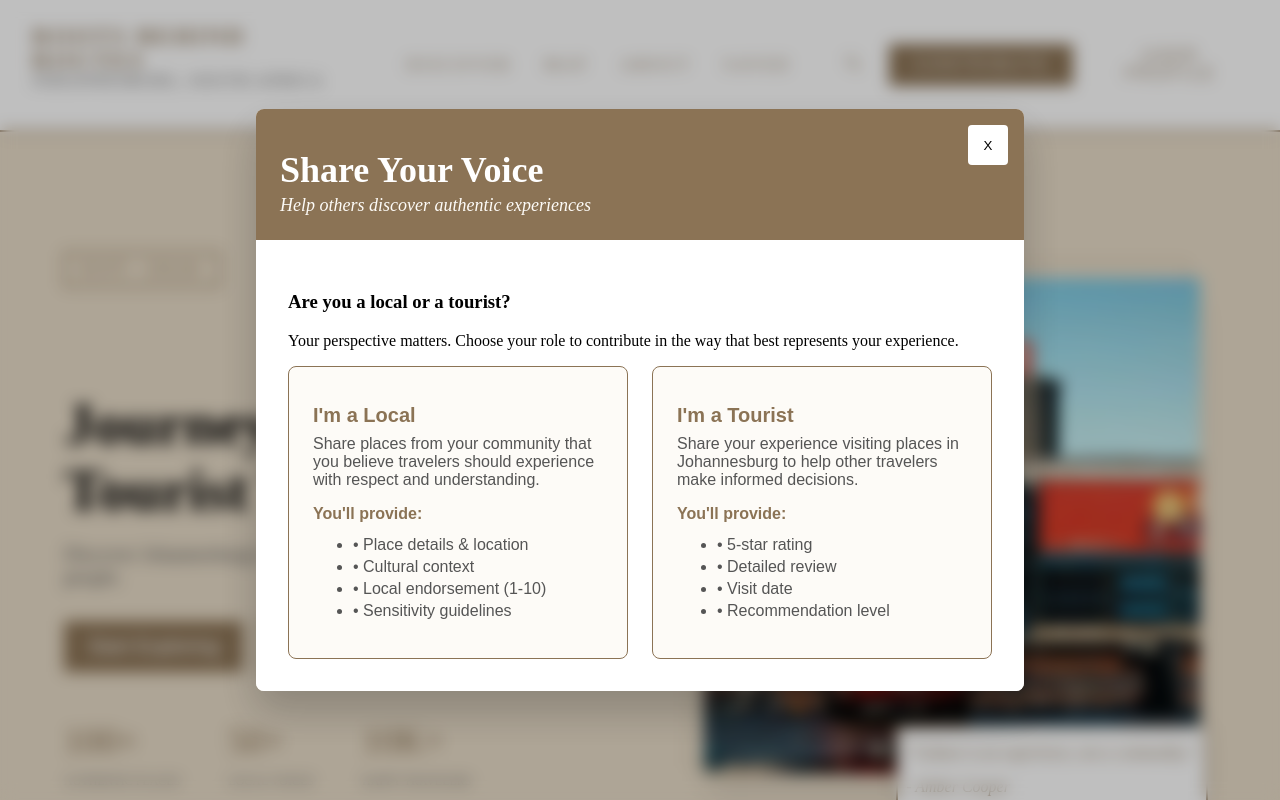
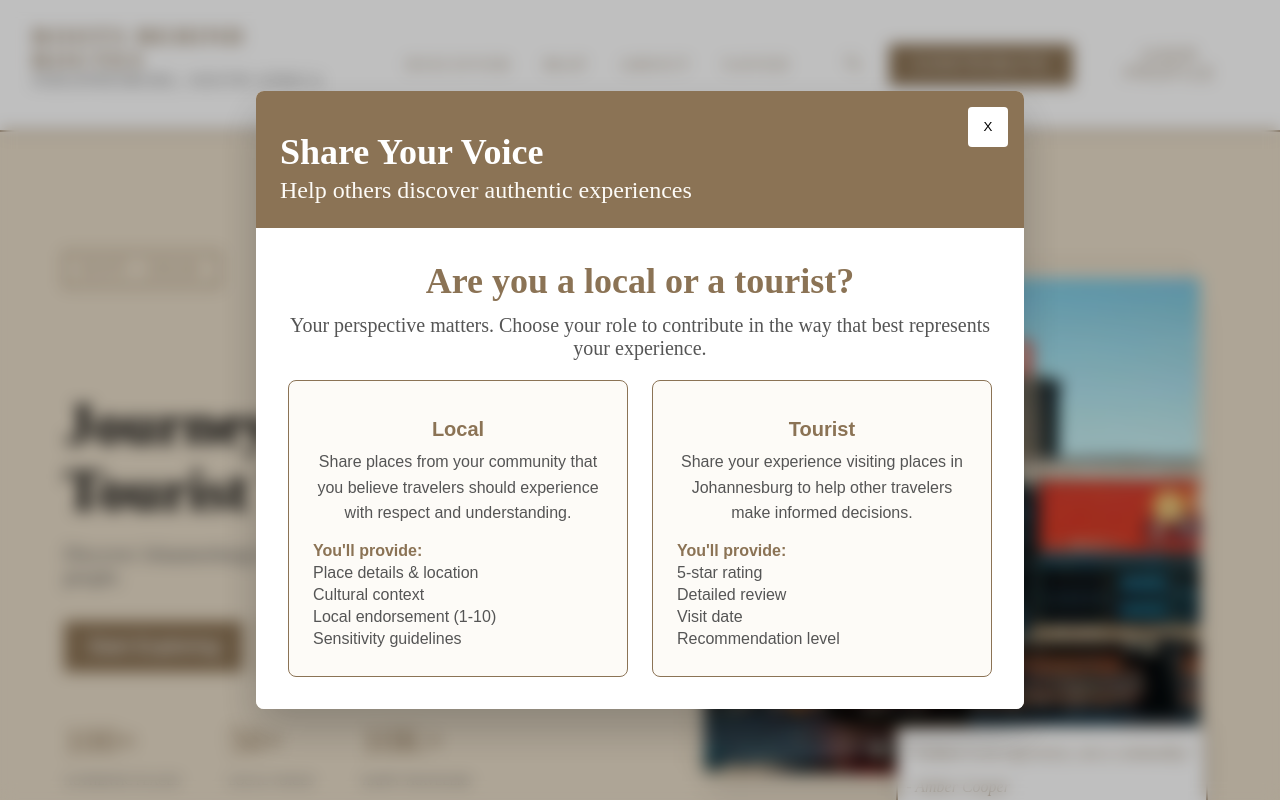
Before and after one commit to AmberCooper23/RootsBehindRoutes, a React app in the folder frontend/: page / in a window 1280 px wide. Both pictures are taken after a click on the button "CONTRIBUTE". Shown: the top 800 px of the page. Built offline with nearby package versions, Linux system fonts and the light colour scheme; the HTML template or start-up script is replaced by a standard one.

Commit message:
contribute modal fixing

```diff
--- a/frontend/package.json
+++ b/frontend/package.json
@@ -10,6 +10,7 @@
     "preview": "vite preview"
   },
   "dependencies": {
+    "lucide-react": "^1.16.0",
     "react": "^19.2.6",
     "react-dom": "^19.2.6",
     "react-router": "^7.15.1",
--- a/frontend/src/components/ContributeModal/ContributeModal.css
+++ b/frontend/src/components/ContributeModal/ContributeModal.css
@@ -75,8 +75,7 @@
 
 .contributeModalSubtitle {
   color: var(--light-secondary-cont-colour);
-  font-size: var(--font-xs);
-  font-style: italic;
+  font-size: var(--font-md);
   margin: 0;
 }
 
@@ -127,6 +126,55 @@
 .contributeModalTextarea {
   resize: none;
   min-height: 6rem;
+}
+
+.contributeModalTextareaHint {
+  font-size: var(--font-sm);
+  color: var(--light-primary-cont-color);
+  margin: 0.5rem;
+}
+
+.contributeModalRadioGroup {
+  display: flex;
+  flex-direction: column;
+  gap: 0.75rem;
+}
+
+.contributeModalRadioLabel {
+  display: flex;
+  align-items: center;
+  gap: 0.75rem;
+  padding: 1rem;
+  background-color: var(--light-secondary-cont-colour);
+  border: 0.125rem solid var(--primary-cont-color);
+  cursor: pointer;
+}
+
+.contributeModalRadioLabel:hover {
+  border-color: var(--dark-primary-cont-color);
+}
+
+.contributeModalRadio {
+  width: 1.25rem;
+  height: 1.25rem;
+  accent-color: var(--primary-cont-color);
+  cursor: pointer;
+}
+
+.contributeModalRadioTextWrapper {
+  flex: 1;
+}
+
+.contributeModalRadioTitle {
+  margin: 0;
+  color: var(--primary-cont-color);
+  font-size: var(--font-md);
+}
+
+.contributeModalRadioDescription {
+  font-size: var(--font-xs);
+  color: var(--accent-cont-color);
+  margin: 0;
 }
 
 .contributeModalSelect {
@@ -286,7 +334,7 @@
 }
 
 .contributeModalTypeButton {
-  flex: 1; /* equal width */
+  flex: 1;
   padding: 1.5rem;
   background-color: var(--light-secondary-cont-colour);
   border: 1px solid var(--primary-cont-color);
@@ -305,12 +353,15 @@
   font-size: var(--font-sm);
   color: var(--primary-cont-color);
   margin: 0.5rem 0;
+  text-align: center;
 }
 
 .contributeModalTypeButtonDescription {
   font-size: var(--font-xxs);
   color: var(--accent-cont-color);
   margin: 0.5rem 0 1rem 0;
+  text-align: center;
+  line-height: 1.6;
 }
 
 .contributeModalTypeButtonInfoTitle {
@@ -320,8 +371,57 @@
   margin-bottom: 0.25rem;
 }
 
+.contributeModalTypeButtonList {
+  font-size: var(--font-sm);
+  color: var(--accent-cont-color);
+  list-style: none;
+  padding: 0;
+  margin: 0;
+}
+
 .contributeModalTypeButtonListItem {
   font-size: var(--font-xxs);
   color: var(--accent-cont-color);
   margin-bottom: 0.25rem;
 }
+
+.contributeModalStarRating {
+  display: flex;
+  gap: 0.5rem;
+  justify-content: center;
+  margin: 0.5rem 0;
+}
+
+.contributeModalStarButton {
+  background: none;
+  border: none;
+  cursor: pointer;
+  color: var(--primary-cont-color);
+  transition: color 0.2s ease;
+}
+
+.contributeModalStarButton:hover {
+  color: var(--light-primary-cont-color);
+}
+
+.contributeModalStarDescription {
+  font-size: var(--font-xxs);
+  color: var(--accent-cont-color);
+  text-align: center;
+  margin-top: 0.5rem;
+  font-style: italic;
+}
+
+.contributeModalTypeTitle {
+  font-size: var(--font-lg);
+  color: var(--primary-cont-color);
+  margin: 0 0 0.75rem 0;
+  text-align: center;
+}
+
+.contributeModalTypeDescription {
+  color: var(--accent-cont-color);
+  font-size: var(--font-sm);
+  margin-top: 0.1rem;
+  text-align: center;
+}
--- a/frontend/src/components/ContributeModal/ContributeModal.jsx
+++ b/frontend/src/components/ContributeModal/ContributeModal.jsx
@@ -1,4 +1,5 @@
 import { useState } from 'react';
+import {Star } from 'lucide-react';
 import './ContributeModal.css';
 
 export function ContributeModal({ isOpen, onClose }) {
@@ -138,17 +139,17 @@ export function ContributeModal({ isOpen, onClose }) {
                 >
                   <figure className="contributeModalTypeButtonIconWrapper">
                   </figure>
-                  <h4 className="contributeModalTypeButtonTitle">I'm a Local</h4>
+                  <h4 className="contributeModalTypeButtonTitle">Local</h4>
                   <p className="contributeModalTypeButtonDescription">
                     Share places from your community that you believe travelers should experience with respect and understanding.
                   </p>
                   <section className="contributeModalTypeButtonInfo">
                     <p className="contributeModalTypeButtonInfoTitle">You'll provide:</p>
                     <ul className="contributeModalTypeButtonList">
-                      <li className="contributeModalTypeButtonListItem">• Place details & location</li>
-                      <li className="contributeModalTypeButtonListItem">• Cultural context</li>
-                      <li className="contributeModalTypeButtonListItem">• Local endorsement (1-10)</li>
-                      <li className="contributeModalTypeButtonListItem">• Sensitivity guidelines</li>
+                      <li className="contributeModalTypeButtonListItem">Place details & location</li>
+                      <li className="contributeModalTypeButtonListItem">Cultural context</li>
+                      <li className="contributeModalTypeButtonListItem">Local endorsement (1-10)</li>
+                      <li className="contributeModalTypeButtonListItem">Sensitivity guidelines</li>
                     </ul>
                   </section>
                 </button>
@@ -160,17 +161,17 @@ export function ContributeModal({ isOpen, onClose }) {
                 >
                   <figure className="contributeModalTypeButtonIconWrapper contributeModalTypeButtonIconWrapperTourist">
                   </figure>
-                  <h4 className="contributeModalTypeButtonTitle">I'm a Tourist</h4>
+                  <h4 className="contributeModalTypeButtonTitle">Tourist</h4>
                   <p className="contributeModalTypeButtonDescription">
                     Share your experience visiting places in Johannesburg to help other travelers make informed decisions.
                   </p>
                   <section className="contributeModalTypeButtonInfo contributeModalTypeButtonInfoTourist">
                     <p className="contributeModalTypeButtonInfoTitle">You'll provide:</p>
                     <ul className="contributeModalTypeButtonList">
-                      <li className="contributeModalTypeButtonListItem">• 5-star rating</li>
-                      <li className="contributeModalTypeButtonListItem">• Detailed review</li>
-                      <li className="contributeModalTypeButtonListItem">• Visit date</li>
-                      <li className="contributeModalTypeButtonListItem">• Recommendation level</li>
+                      <li className="contributeModalTypeButtonListItem">5-star rating</li>
+                      <li className="contributeModalTypeButtonListItem">Detailed review</li>
+                      <li className="contributeModalTypeButtonListItem">Visit date</li>
+                      <li className="contributeModalTypeButtonListItem">Recommendation level</li>
                     </ul>
                   </section>
                 </button>
@@ -375,10 +376,15 @@ export function ContributeModal({ isOpen, onClose }) {
       className="contributeModalStarButton"
       aria-label={`Rate ${star} stars`}
     >
-                        star
+      <Star
+        size={35}
+        stroke="#8B7355"
+        fill={touristFormData.hoveredRating >= star || touristFormData.rating >= star ? "#D4A574" : "none"}
+      />
     </button>
   ))}
 </section>
+
                   <p className="contributeModalStarDescription">
                     {touristFormData.rating === 0 && 'Click to rate your experience'}
                     {touristFormData.rating === 1 && 'Poor - Major issues'}
```
Also changed, not shown: 1 other file (tests, documents, lock files or other folders). Lines whose indentation alone changed are shown as unchanged.
